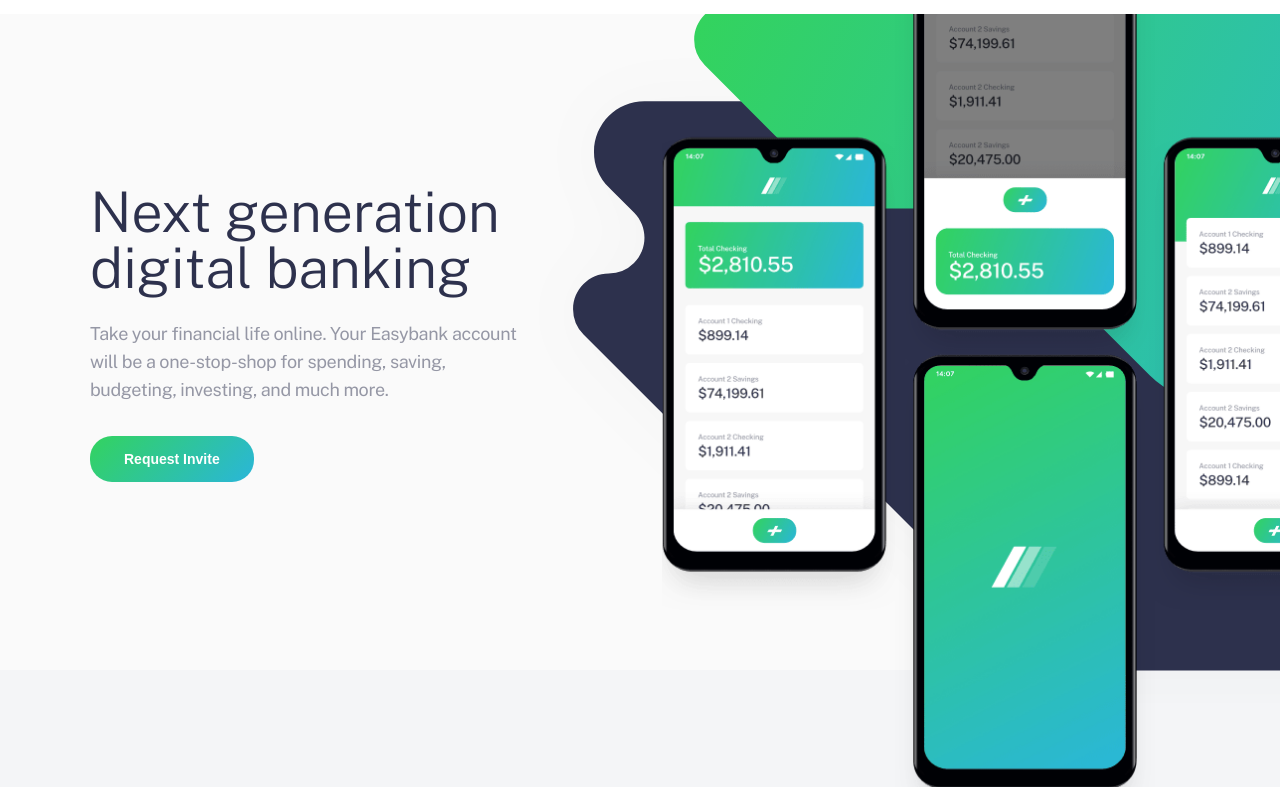
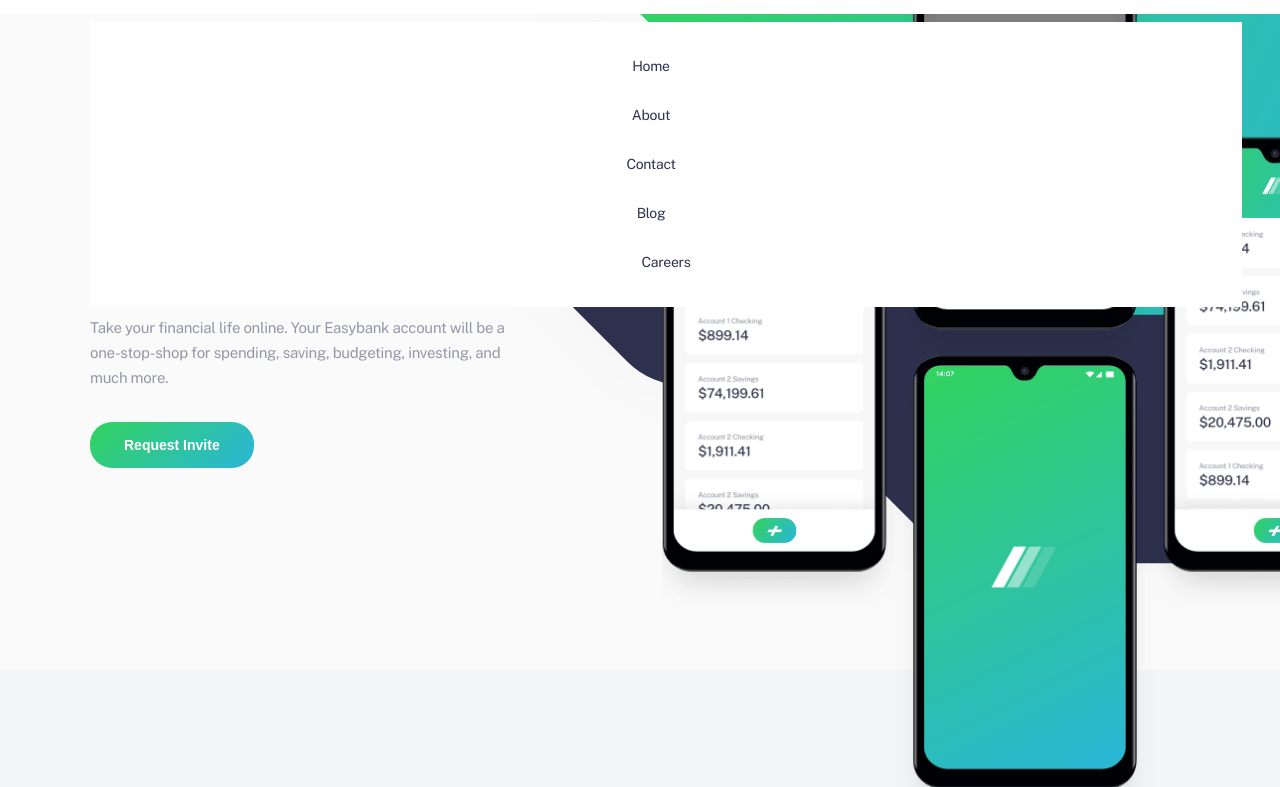
Before and after one commit to godwinopara/Easy-bank-website, a plain HTML site: page index.html in a window 1280 px wide. Shown: the part 66-853 px from the top of the page. Drawn offline with nearby package versions, Linux system fonts and the light colour scheme.

Commit message:
styled the nav links for the mobile layout

```diff
--- a/index.html
+++ b/index.html
@@ -24,7 +24,7 @@
           <a href="/" class="logo">
             <img src="./images/logo.svg" alt="" />
           </a>
-          <ul class="nav-links">
+          <ul class="nav-links open-nav-links">
             <li>Home</li>
             <li>About</li>
             <li>Contact</li>
--- a/scss/partials/_homepage.scss
+++ b/scss/partials/_homepage.scss
@@ -1,8 +1,6 @@
 // HEADER
 
 header {
-  // position: relative;
-
   .header-hero {
     min-height: 69rem;
 
@@ -14,18 +12,45 @@ header {
     }
   }
 
+  // HEADER HERO IMAGE
   .hero-image {
     position: relative;
     height: 32rem;
+
+    @include breakpoint-up(medium) {
+      height: 65.6rem;
+      flex: 3;
+    }
+
+    // HERO BACKGROUND DESIGN IMAGE
+    &::before {
+      content: "";
+      position: absolute;
+      top: -5%;
+      left: -10%;
       background: url("../../images/bg-intro-mobile.svg");
+      background-size: cover;
       background-repeat: no-repeat;
-    background-size: cover;
-    background-position: center center;
+      background-position: center;
+      height: 100%;
+      width: 115%;
 
+      // media query breakpoint 1024px for the hero-image
+      @include breakpoint-up(medium) {
+        top: -15%;
+        background: url("../../images/bg-intro-desktop.svg");
+        background-size: 120%;
+        background-position: 8% 70%;
+        height: 100%;
+        width: 130%;
+      }
+    }
+
+    // HERO PHONE BACKGROUND IMAGE
     &::after {
       content: "";
       position: absolute;
-      top: -45%;
+      top: -40%;
       left: 0;
       background: url("../../images/image-mockups.png");
       background-size: contain;
@@ -33,25 +58,8 @@ header {
       background-position: center center;
       height: 160%;
       width: 100%;
-    }
 
       @include breakpoint-up(medium) {
-      background-image: none;
-      height: 65.6rem;
-      flex: 3;
-      &::before {
-        content: "";
-        position: absolute;
-        top: -15%;
-        background: url("../../images/bg-intro-desktop.svg");
-        background-size: 130%;
-        background-repeat: no-repeat;
-        background-position: 8% 70%;
-        height: 120%;
-        width: 130%;
-      }
-
-      &::after {
         left: 20%;
         top: -27%;
         background-size: 105%;
@@ -60,12 +68,23 @@ header {
     }
   }
 
+  /* **************************** */
+  // HEADER TEXT
+
   .header-description {
     margin-top: 3.1rem;
+
+    @include breakpoint-up(medium) {
+      flex: 2;
+    }
 
     .content {
       padding-bottom: 5rem;
       text-align: center;
+
+      @include breakpoint-up(medium) {
+        text-align: left;
+      }
 
       h1 {
         @include font-large;
@@ -76,19 +95,15 @@ header {
       }
     }
 
-    @include breakpoint-up(medium) {
-      flex: 2;
-
-      .content {
-        text-align: left;
-
+    // MEDIA QUERY BREAKPOINT 1400PX FOR THE HEADER TEX
+    // HEADING AND PARAGRAPH
+    @include breakpoint-up(large) {
       h1 {
         @include font-very-large;
       }
 
       p {
         @include font-medium($font-size-medium);
-        }
       }
     }
   }
@@ -109,24 +124,29 @@ header {
     text-align: center;
     width: 85%;
 
+    @include breakpoint-up(small) {
+      text-align: left;
+      margin-left: 0;
+      margin-right: 0;
+    }
+
     h2 {
       @include font-normal;
       margin-bottom: 1.6rem;
+
+      // MEDIA QUERY BREAKPOINT 768PX FOR THE H2
+
+      @include breakpoint-up(small) {
+        @include font-large;
+      }
     }
 
     // media query breakpoint 1024px upward style for
     // the  WHY CHOOSE US HEADING
 
-    @include breakpoint-up(medium) {
-      text-align: left;
-      margin-left: 0;
-
-      h2 {
-        @include font-large;
-      }
-
     p {
-        max-width: 70%;
+      @include breakpoint-up(small) {
+        max-width: 75%;
         margin: auto 0;
         @include font-medium($font-size-medium);
       }
@@ -134,6 +154,10 @@ header {
 
     //
   }
+
+  /* ************************************************
+  *************************************************
+ */
 
   .reasons-to-choose-us {
     text-align: center;
@@ -144,27 +168,46 @@ header {
       margin: 2.4rem auto 1.6rem;
     }
 
+    @include breakpoint-up(small) {
+      display: grid;
+      grid-template-columns: repeat(2, 1fr);
+      column-gap: 5rem;
+      width: 100%;
+      text-align: left;
+    }
+
+    @include breakpoint-up(medium) {
+      grid-template-columns: repeat(4, 1fr);
+      column-gap: 2.5rem;
+    }
+
     .reasons-to-choose-us-card {
       margin-bottom: 3.2rem;
+
+      @include breakpoint-up(medium) {
+        flex: 1;
+
+        .reasons-to-choose-us-card:not(:last-child) {
+          margin-left: 3rem;
+        }
+      }
     }
 
     // media query breakpoint 1024px for the
     // REASON TO CHOOSE US SECTION
 
-    @include breakpoint-up(medium) {
-      width: 100%;
-      text-align: left;
-      display: flex;
-      align-items: center;
-      justify-content: space-between;
+    // @include breakpoint-up(medium) {
+    //   display: flex;
+    //   align-items: center;
+    //   justify-content: space-between;
 
-      .reasons-to-choose-us-card {
-        flex: 1;
-      }
-      .reasons-to-choose-us-card + .reasons-to-choose-us-card {
-        margin-left: 2rem;
-      }
-    }
+    //   .reasons-to-choose-us-card {
+    //     flex: 1;
+    //   }
+    //   .reasons-to-choose-us-card + .reasons-to-choose-us-card {
+    //     margin-left: 3rem;
+    //   }
+    // }
   }
 }
 
@@ -177,12 +220,26 @@ header {
     text-align: center;
     margin-bottom: 3.1rem;
     @include font-normal;
+
+    // media query breakpoint 1024px
+    @include breakpoint-up(medium) {
+      @include font-large;
+      text-align: left;
+    }
   }
 
   .articles-details {
+    // media query breakpoint 768px upward(min-width:768px)
+    @include breakpoint-up(small) {
+      display: grid;
+      grid-template-columns: repeat(2, 1fr);
+      column-gap: 3rem;
+    }
+
+    // media query breakpoint 1024px upward (min-width:1024px)
     @include breakpoint-up(medium) {
       display: grid;
-      grid-template-columns: repeat(2, 1fr);
+      grid-template-columns: repeat(4, 1fr);
       column-gap: 3rem;
     }
   }
@@ -191,6 +248,8 @@ header {
     margin-bottom: 2.4rem;
     background: $White;
     border-radius: 0 0 5px 5px;
+
+    // media query breakpoint 1024px upward(min-width:1024px)
 
     @include breakpoint-up(medium) {
       margin-bottom: 0;
@@ -255,21 +314,5 @@ header {
 
 @media screen and (min-width: 768px) {
   .articles {
-    h2 {
-      @include font-large;
-      text-align: left;
   }
 }
-}
-
-@media screen and (min-width: 1024px) {
-  .articles {
-    .articles-details {
-      border: 1px solid black;
-
-      display: grid;
-      grid-template-columns: repeat(4, 1fr);
-      column-gap: 3rem;
-    }
-  }
-}
--- a/scss/partials/_nav.scss
+++ b/scss/partials/_nav.scss
@@ -1,6 +1,6 @@
 .nav-wrapper {
   background-color: $White;
-  z-index: 100;
+  z-index: 10;
   position: relative;
 }
 
@@ -13,12 +13,48 @@ nav {
   .nav-links {
     display: none;
 
+    @include breakpoint-up(medium) {
+      display: flex;
+      justify-content: center;
+    }
+
     li {
       cursor: pointer;
+      font-size: $font-size-medium;
+
+      @include breakpoint-up(medium) {
+        font-size: $font-size-mini;
+        position: relative;
+        &:not(:last-child) {
+          margin-right: 3rem;
+        }
+
+        &::before {
+          content: "";
+          height: 4px;
+          width: 100%;
+          display: block;
+          position: absolute;
+          top: 190%;
+          visibility: hidden;
+          background: linear-gradient(135deg, #33d35e 0%, #2ab6d9 99.58%);
+        }
+        &:hover {
+          color: $Dark-Blue;
+        }
+        &:hover::before {
+          visibility: visible;
+          transition: 1s ease-in-out;
+        }
+      }
     }
   }
   button {
     display: none;
+
+    @include breakpoint-up(medium) {
+      display: block;
+    }
   }
 
   .hamburger {
@@ -26,26 +62,31 @@ nav {
     img:nth-child(2) {
       display: none;
     }
-  }
-}
 
-@media screen and (min-width: 1024px) {
-  nav {
-    .nav-links {
-      display: flex;
-      justify-content: center;
-
-      li + li {
-        margin-left: 2rem;
-      }
-    }
-
-    button {
-      display: block;
-    }
-
-    .hamburger {
+    @include breakpoint-up(medium) {
       display: none;
     }
   }
+
+  // show mobile nav
+  .open-nav-links {
+    display: block;
+    width: 90%;
+    min-height: 26.5rem;
+    background: $White;
+    position: fixed;
+    top: 8.8rem;
+    display: flex;
+    align-items: center;
+    justify-content: center;
+    flex-direction: column;
+    padding: 3.2rem 0;
+
+    li {
+      color: $Dark-Blue;
+    }
+    li:not(:last-child) {
+      margin-bottom: 2.4rem;
+    }
+  }
 }
--- a/scss/partials/_utilities.scss
+++ b/scss/partials/_utilities.scss
@@ -7,4 +7,8 @@
   border: none;
   color: $White;
   cursor: pointer;
+
+  &:hover {
+    opacity: 0.75;
+  }
 }
--- a/scss/partials/_variables.scss
+++ b/scss/partials/_variables.scss
@@ -7,6 +7,7 @@ $font-size-semi-normal: 2.4rem;
 $font-size-medium: 1.8rem;
 $font-size-semi-medium: 1.6rem;
 $font-size-small: 1.5rem;
+$font-size-mini: 1.4rem;
 $font-size-very-small: 1.3rem;
 $font-size-extra-small: 1rem;
 $font-family: "Public Sans", sans-serif;
@@ -60,6 +61,7 @@ $White: hsl(0, 0%, 100%);
 // breakpoint media query
 
 $breakpoints-up: (
+  small: "768px",
   medium: "1024px",
   large: "1400px",
 );
```
Also changed, not shown: css/style.css, 1 other file. Lines whose indentation alone changed are shown as unchanged.
